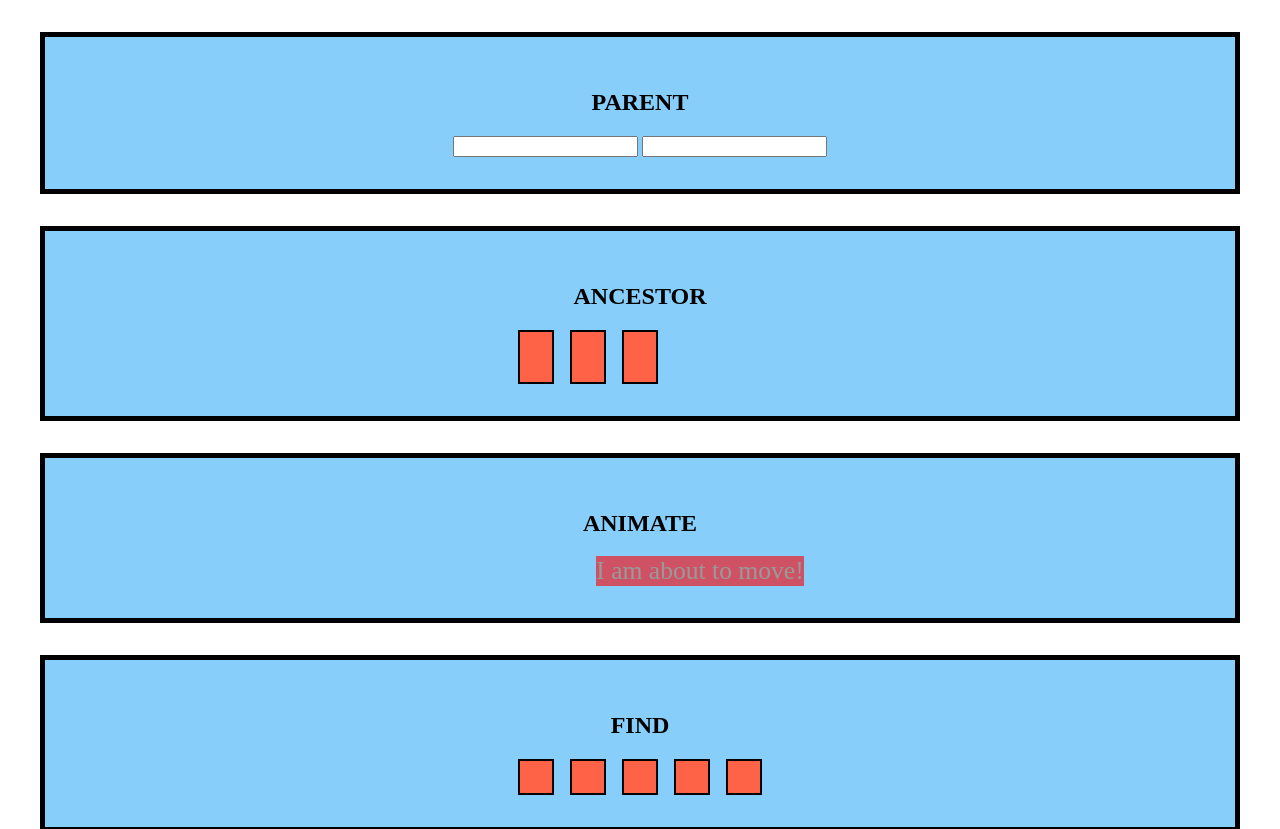
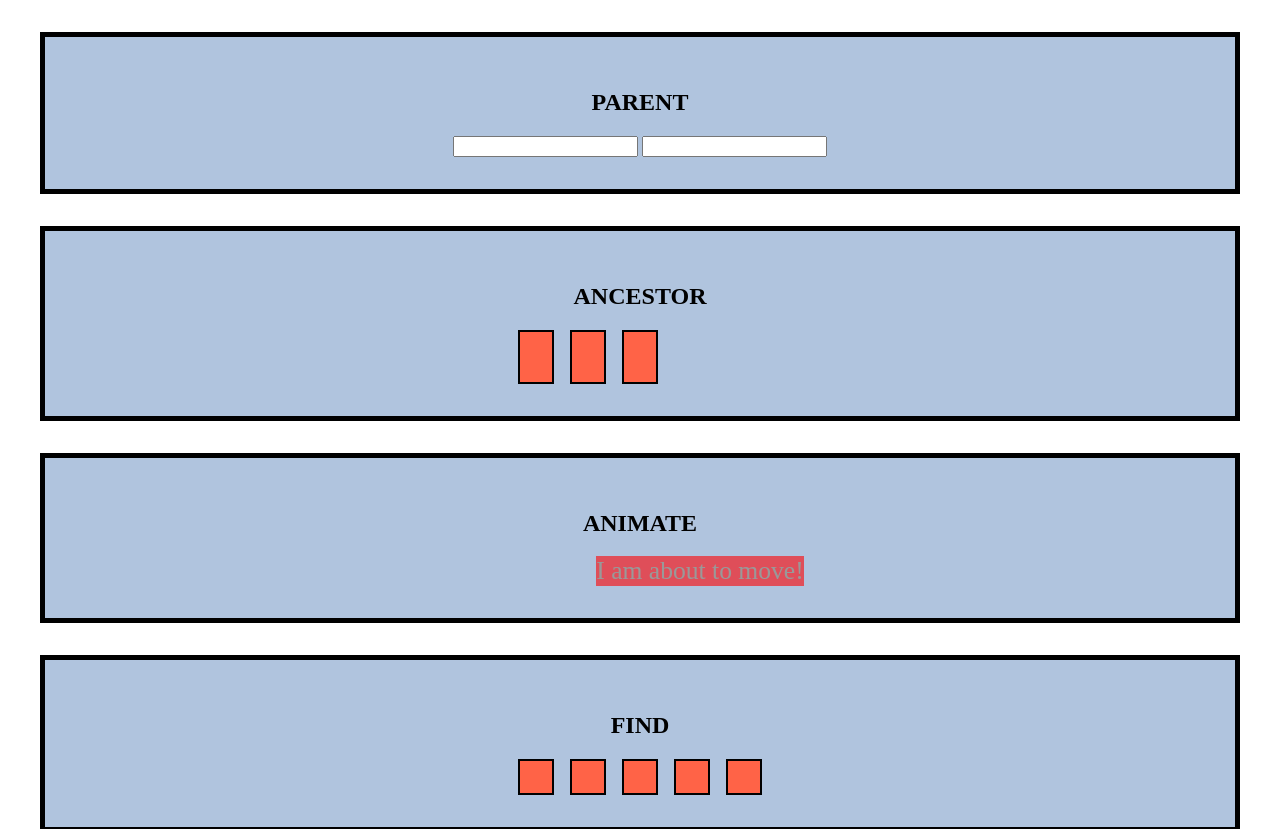
Before and after one commit to herdisheida/FritosJS, a plain HTML site: page index.html in a window 1280 px wide. Shown: the top 829 px of the page. Drawn offline with Linux system fonts and the light colour scheme; no server answers.

Commit message:
refactor
prettier

```diff
--- a/fritos.js
+++ b/fritos.js
@@ -231,7 +231,6 @@ class FritosObject {
       });
       return this;
     }
-
     // get value of first element
     return this.elements[0] ? this.elements[0].value : undefined;
   }
--- a/styles.css
+++ b/styles.css
@@ -1,5 +1,5 @@
 .tests {
-  background-color: lightskyblue;
+  background-color: lightsteelblue;
   margin: 2rem;
   padding: 2rem;
   border: solid black 5px;
```
